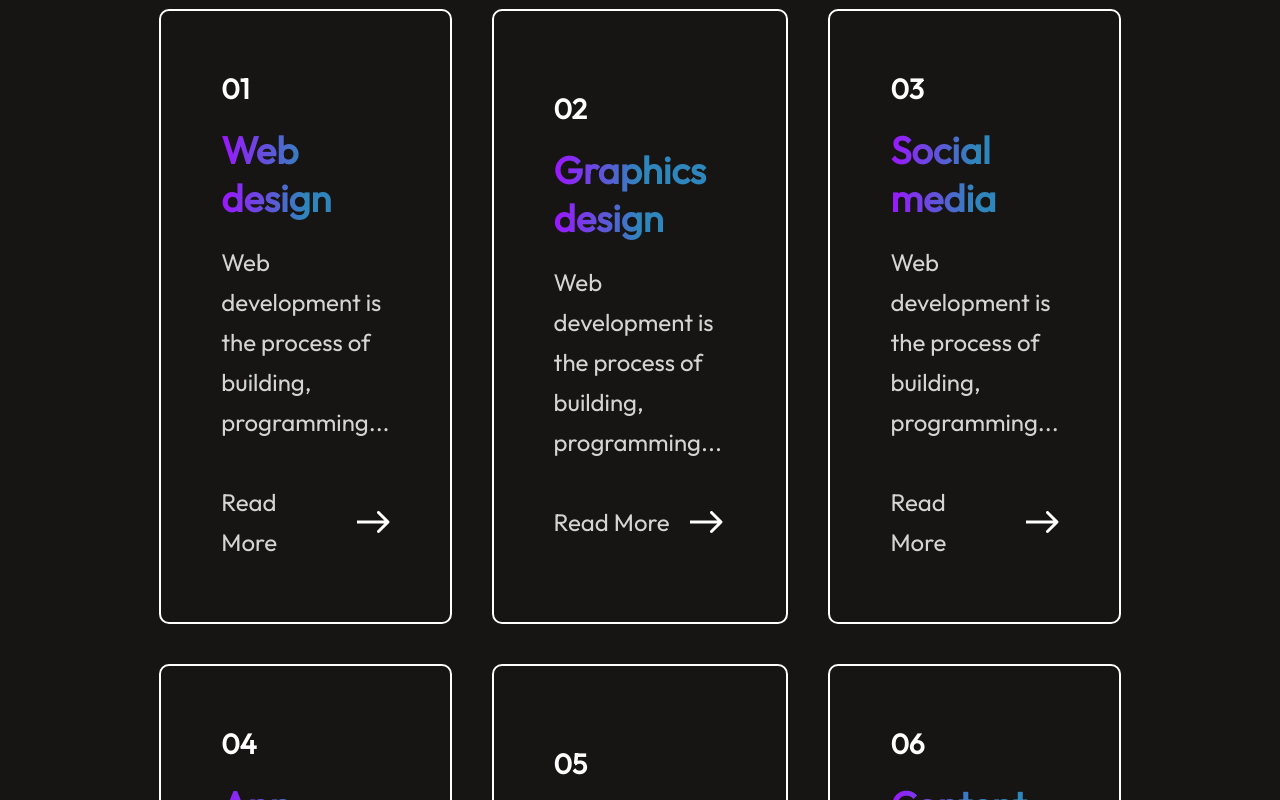
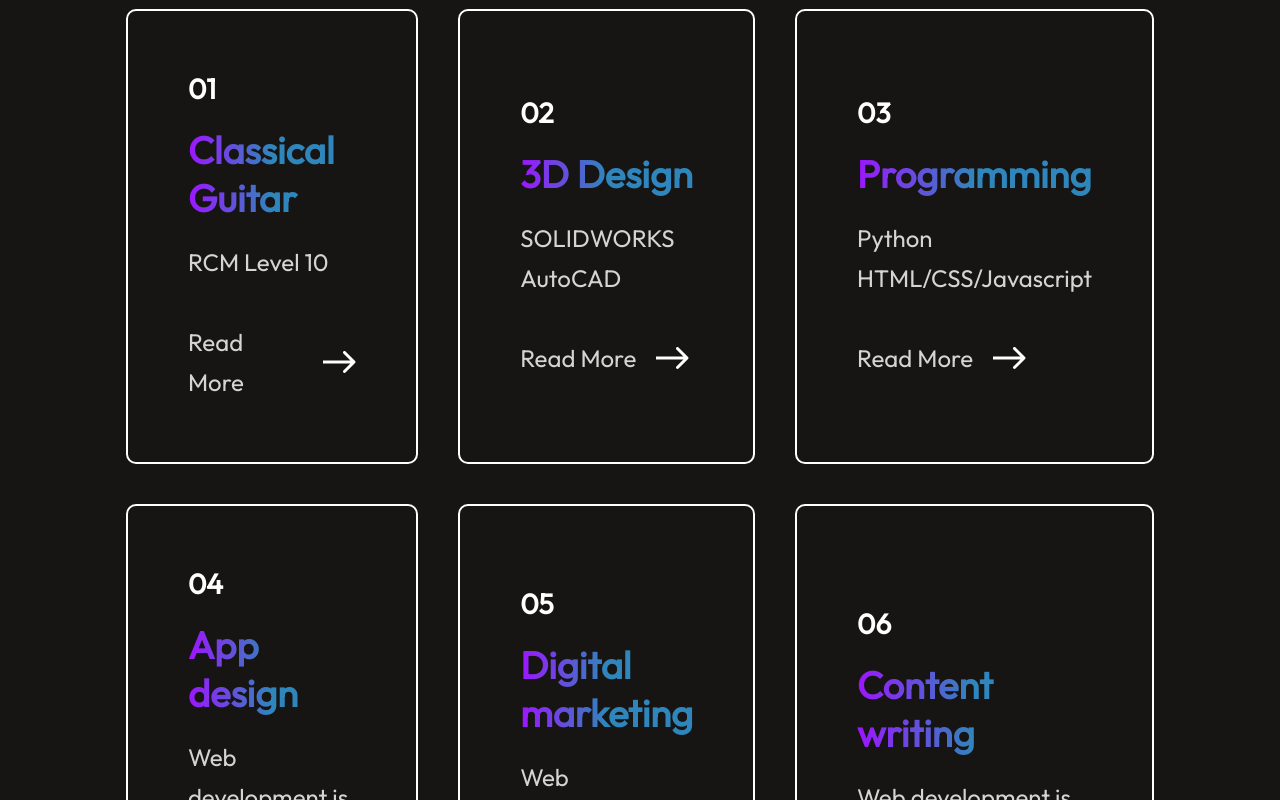
Before and after one commit to m2kung/portfolio, a React (Vite) app: page / in a window 1280 px wide. Shown: the part 2340-3140 px from the top of the page. Built offline with nearby package versions, Linux system fonts and the light colour scheme.

Commit message:
renamed services => projects

```diff
--- a/src/App.jsx
+++ b/src/App.jsx
@@ -2,7 +2,7 @@ import React from 'react'
 import Navbar from './Components/Navbar/Navbar'
 import Hero from './Components/Hero/Hero'
 import About from './Components/About/About'
-import Services from './Components/Services/Services'
+import Projects from './Components/Projects/Projects'
 import MyWork from './Components/MyWork/MyWork'
 import Contact from './Components/Contact/Contact'
 import Footer from './Components/Footer/Footer'
@@ -13,7 +13,7 @@ const App = () => {
       <Navbar/>
       <Hero/>
       <About/>
-      <Services/>
+      <Projects/>
       <MyWork/>
       <Contact/>
       <Footer/>
--- a/src/Components/Contact/Contact.css
+++ b/src/Components/Contact/Contact.css
@@ -63,6 +63,11 @@
     display: flex;
     align-items: center;
     gap: 20px;
+}
+
+.contact-detail a {
+    color: #d8d8d8;
+    text-decoration: none;
 }
 
 .contact-right {
--- a/src/Components/Contact/Contact.jsx
+++ b/src/Components/Contact/Contact.jsx
@@ -4,6 +4,8 @@ import theme_pattern from '../../assets/theme_pattern.svg'
 import mail_icon from '../../assets/mail_icon.svg'
 import location_icon from '../../assets/location_icon.svg'
 import call_icon from '../../assets/call_icon.svg'
+import { FontAwesomeIcon } from '@fortawesome/react-fontawesome';
+import { faLinkedin, faSquareGithub } from '@fortawesome/free-brands-svg-icons';
 
 const Contact = () => {
 
@@ -45,10 +47,10 @@ const Contact = () => {
                         <img src={mail_icon} alt="" /><p>notamelon.e@gmail.com</p>
                     </div>
                     <div className="contact-detail">
-                        <img src={call_icon} alt="" /><p>(###) ###-####</p>
+                        <FontAwesomeIcon icon={faLinkedin} size="2x"/><a href="https://www.linkedin.com/in/melanie-kung/" target="_blank" rel="noopener noreferrer">melaniekung</a>
                     </div>
                     <div className="contact-detail">
-                        <img src={location_icon} alt="" /><p>Waterloo, ON</p>
+                        <FontAwesomeIcon icon={faSquareGithub} size="2x"/><a href="https://www.github.com/m2kung/" target="_blank" rel="noopener noreferrer">m2kung</a>
                     </div>
                 </div>
             </div>
--- a/src/Components/Footer/Footer.css
+++ b/src/Components/Footer/Footer.css
@@ -28,6 +28,7 @@
     border-radius: 50px;
     background: #32323b;
     padding-right: 80px;
+    border: 2px solid transparent;
 }
 
 .footer-email-input input {
--- a/src/Components/MyWork/MyWork.jsx
+++ b/src/Components/MyWork/MyWork.jsx
@@ -8,7 +8,7 @@ const MyWork = () => {
   return (
     <div className='mywork' id='work'>
         <div className="mywork-title">
-            <h1>My latest work</h1>
+            <h1>resources & rec's</h1>
             <img src={theme_pattern} alt="" />
         </div>
         <div className="mywork-container">
--- a/src/Components/Navbar/Navbar.jsx
+++ b/src/Components/Navbar/Navbar.jsx
@@ -5,7 +5,7 @@ import underline from '../../assets/nav_underline.svg'
 import AnchorLink from 'react-anchor-link-smooth-scroll'
 import menu_open from '../../assets/menu_open.svg'
 import menu_close from '../../assets/menu_close.svg'
-import { Link } from 'react-router'
+// import { Link } from 'react-router'
 
 const Navbar = () => {
 
--- a/src/assets/services_data.js
+++ b/src/assets/experience_data.js
@@ -1,18 +1,18 @@
 const Services_Data = [
     {
         s_no:"01",
-        s_name:"Web design",
-        s_desc:"Web development is the process of building, programming..."
+        s_name:"Classical Guitar",
+        s_desc:"RCM Level 10"
     },
     {
         s_no:"02",
-        s_name:"Graphics design",
-        s_desc:"Web development is the process of building, programming..."
+        s_name:"3D Design",
+        s_desc:"SOLIDWORKS\nAutoCAD"
     },
     {
         s_no:"03",
-        s_name:"Social media",
-        s_desc:"Web development is the process of building, programming..."
+        s_name:"Programming",
+        s_desc:"Python\nHTML/CSS/Javascript"
     },
     {
         s_no:"04",
```
Also changed, not shown: package.json (+6 -1 lines), src/Components/Projects/Projects.jsx (renamed from src/Components/Services/Services.jsx, +4 -4 lines), src/Components/Projects/Projects.css (renamed from src/Components/Services/Services.css), 1 other file (tests, documents, lock files or other folders).
